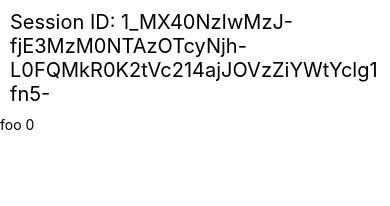
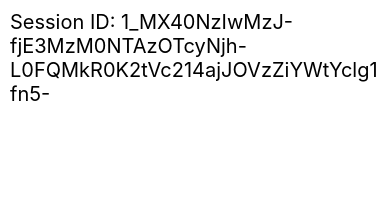
Before and after one commit to jeffswartz/opentok-react-native-new-architecture, a React Native app: screen / in a window 390 px wide. Shown: the top 206 px of the page. Built offline with nearby package versions, Linux system fonts and the light colour scheme; what react-native would draw is missing.

Commit message:
Remove unneeded logging

```diff
--- a/App.tsx
+++ b/App.tsx
@@ -53,9 +53,6 @@ function App(): React.JSX.Element {
       <Text style={styles.text}>
         Session ID: {sessionId}
       </Text>
-      {streamIds &&
-        <Text>foo {streamIds.length} {streamIds.toString()}</Text>
-      }
       {streamIds?.map((streamId) => <OTNativeSubscriberView
           streamId={streamId}
           sessionId={sessionId}
```
